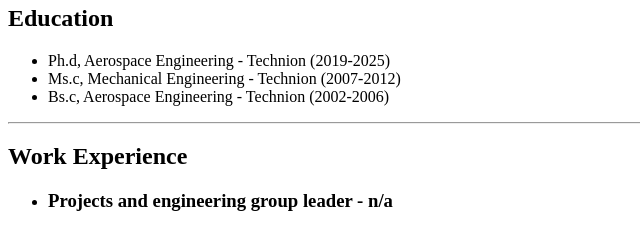
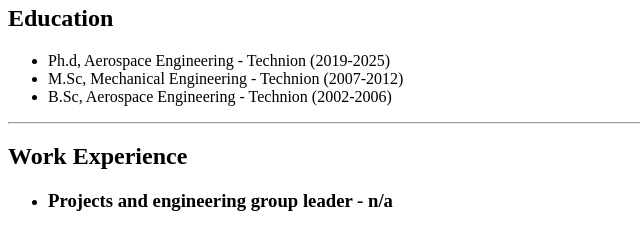
Before and after one commit to shanieitan/OnlineResume, a plain HTML site: page index.html in a window 1280 px wide. Shown: the part 352-580 px from the top of the page, 0-640 px from the left. Drawn offline with Linux system fonts and the light colour scheme.

Commit message:
Update index.html

```diff
--- a/index.html
+++ b/index.html
@@ -15,8 +15,8 @@
     <h2>Education</h2>
     <ul>
         <li>Ph.d, Aerospace Engineering - Technion (2019-2025)</li>
-        <li>Ms.c, Mechanical Engineering - Technion (2007-2012)</il>
-        <li>Bs.c, Aerospace Engineering - Technion (2002-2006)</li>
+        <li>M.Sc, Mechanical Engineering - Technion (2007-2012)</il>
+        <li>B.Sc, Aerospace Engineering - Technion (2002-2006)</li>
     </ul>
     <hr>
     <h2>Work Experience</h2>
```
